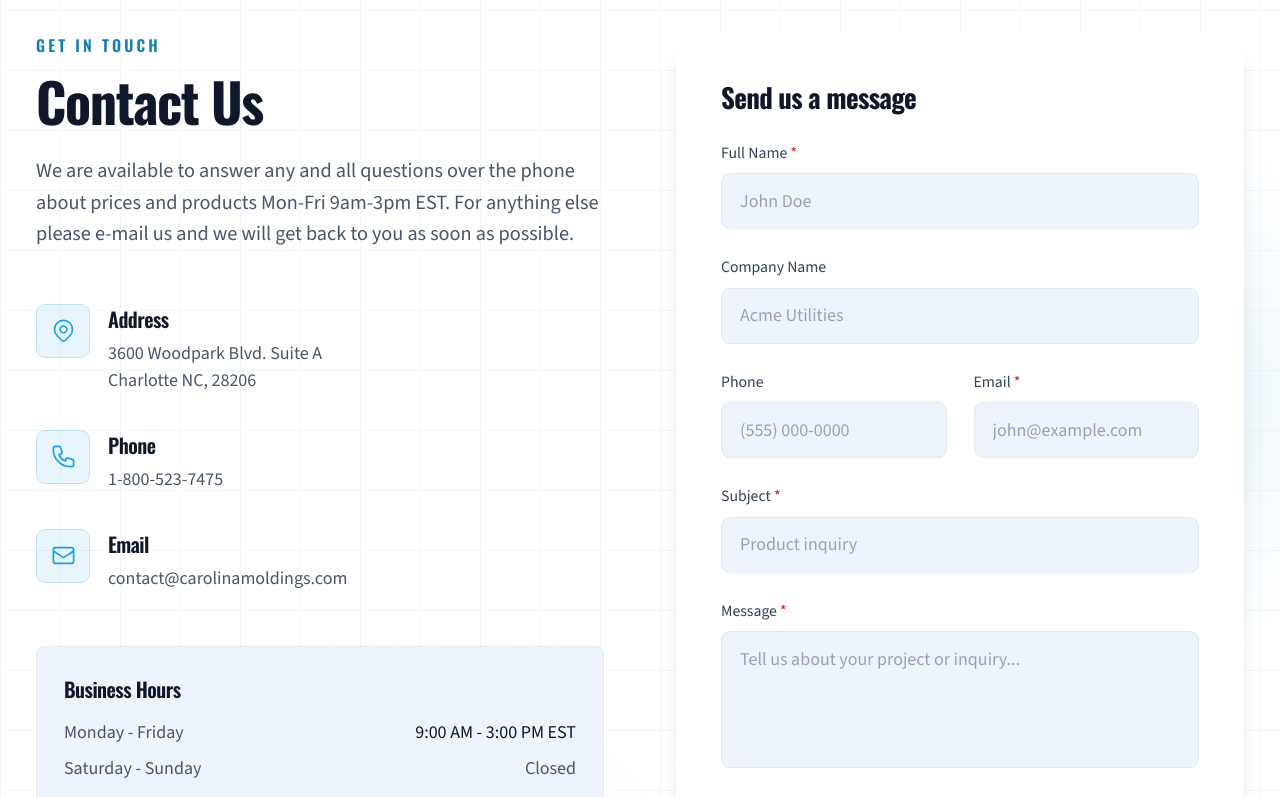
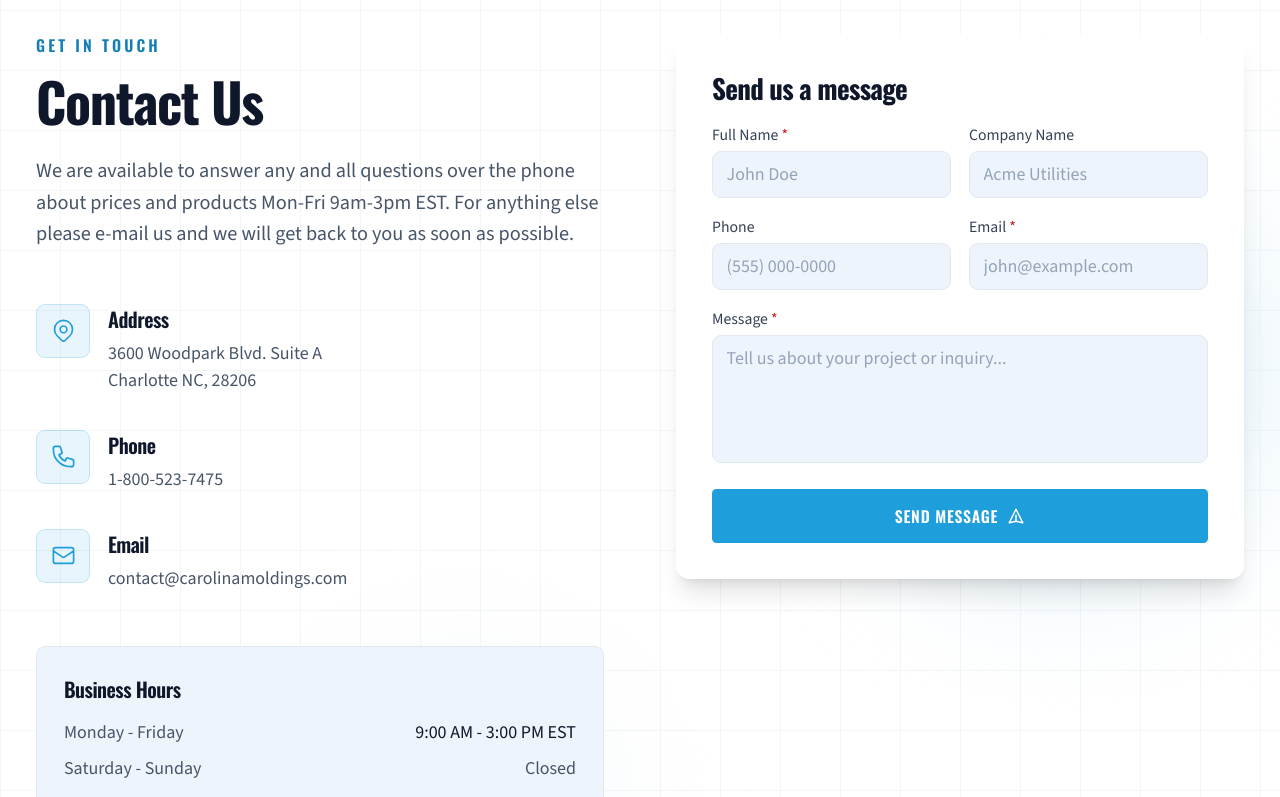
Before and after one commit to ekeyur/carolina-moldings, a Next.js app: page / in a window 1280 px wide. Shown: the part 4040-4837 px from the top of the page. Built offline with nearby package versions, Linux system fonts and the light colour scheme.

Commit message:
fix: removed subject from contact form

```diff
--- a/src/app/api/contact/route.ts
+++ b/src/app/api/contact/route.ts
@@ -4,10 +4,10 @@ import { NextResponse } from "next/server";
 const resend = new Resend(process.env.RESEND_API_KEY);
 
 export async function POST(request: Request) {
-  const { name, company, phone, email, subject, message } =
+  const { name, company, phone, email, message } =
     await request.json();
 
-  if (!name || !email || !subject || !message) {
+  if (!name || !email || !message) {
     return NextResponse.json(
       { error: "Missing required fields" },
       { status: 400 },
@@ -19,7 +19,7 @@ export async function POST(request: Request) {
       from: "Carolina Moldings <noreply@carolinamoldings.com>",
       to: "contact@carolinamoldings.com",
       replyTo: email,
-      subject: `Contact Form: ${subject}`,
+      subject: `Contact Form - ${name}`,
       html: `
         <div style="font-family: sans-serif; max-width: 600px; margin: 0 auto; padding: 24px; background: #f0f7fd; border-radius: 8px;">
           <h2 style="color: #2e7db8; margin-bottom: 24px;">New Message from Carolina Moldings Website</h2>
@@ -40,10 +40,7 @@ export async function POST(request: Request) {
               <td style="padding: 8px 0; color: #475569; font-weight: bold;">Phone</td>
               <td style="padding: 8px 0; color: #1e293b;">${phone || "Not provided"}</td>
             </tr>
-            <tr>
-              <td style="padding: 8px 0; color: #475569; font-weight: bold;">Subject</td>
-              <td style="padding: 8px 0; color: #1e293b;">${subject}</td>
-            </tr>
+
           </table>
           <div style="margin-top: 24px; padding: 16px; background: white; border-radius: 6px; border-left: 4px solid #2e7db8;">
             <p style="color: #475569; font-weight: bold; margin: 0 0 8px;">Message</p>
--- a/src/components/Contact.tsx
+++ b/src/components/Contact.tsx
@@ -9,7 +9,6 @@ export default function Contact() {
     company: "",
     phone: "",
     email: "",
-    subject: "",
     message: "",
   });
   const [status, setStatus] = useState<
@@ -25,7 +24,6 @@ export default function Contact() {
     if (!formState.email.trim()) e.email = "Email address is required.";
     else if (!/^[^\s@]+@[^\s@]+\.[^\s@]+$/.test(formState.email))
       e.email = "Please enter a valid email address.";
-    if (!formState.subject.trim()) e.subject = "Subject is required.";
     if (!formState.message.trim()) e.message = "Message is required.";
     return e;
   };
@@ -52,7 +50,6 @@ export default function Contact() {
           company: "",
           phone: "",
           email: "",
-          subject: "",
           message: "",
         });
       } else {
@@ -232,15 +229,16 @@ export default function Contact() {
 
           {/* Contact Form */}
           <ScrollAnimate animation="right" delay={200}>
-            <div className="bg-white rounded-xl p-8 lg:p-10 shadow-xl">
-              <h3 className="font-display text-2xl font-bold text-steel-900 mb-6">
+            <div className="bg-white rounded-xl p-6 lg:p-8 shadow-xl">
+              <h3 className="font-display text-2xl font-bold text-steel-900 mb-4">
                 Send us a message
               </h3>
-              <form onSubmit={handleSubmit} noValidate className="space-y-6">
+              <form onSubmit={handleSubmit} noValidate className="space-y-4">
+                <div className="grid sm:grid-cols-2 gap-4">
                   <div>
                     <label
                       htmlFor="name"
-                    className="block text-sm font-medium text-steel-700 mb-2"
+                      className="block text-sm font-medium text-steel-700 mb-1"
                     >
                       Full Name <span className="text-accent-500">*</span>
                     </label>
@@ -250,11 +248,11 @@ export default function Contact() {
                       name="name"
                       value={formState.name}
                       onChange={handleChange}
-                    className={`w-full px-4 py-3 bg-steel-50 border rounded-lg text-steel-900 placeholder-steel-400 focus:outline-none focus:ring-2 focus:border-transparent transition-all ${errors.name ? "border-accent-500 focus:ring-accent-400" : "border-steel-200 focus:ring-primary-500"}`}
+                      className={`w-full px-3 py-2 bg-steel-50 border rounded-lg text-steel-900 placeholder-steel-400 focus:outline-none focus:ring-2 focus:border-transparent transition-all ${errors.name ? "border-accent-500 focus:ring-accent-400" : "border-steel-200 focus:ring-primary-500"}`}
                       placeholder="John Doe"
                     />
                     {errors.name && (
-                    <p className="mt-1.5 text-sm text-accent-600 flex items-center gap-1">
+                      <p className="mt-1 text-sm text-accent-600 flex items-center gap-1">
                         <svg className="w-4 h-4 shrink-0" fill="currentColor" viewBox="0 0 20 20"><path fillRule="evenodd" d="M18 10a8 8 0 11-16 0 8 8 0 0116 0zm-7 4a1 1 0 11-2 0 1 1 0 012 0zm-1-9a1 1 0 00-1 1v4a1 1 0 102 0V6a1 1 0 00-1-1z" clipRule="evenodd" /></svg>
                         {errors.name}
                       </p>
@@ -264,7 +262,7 @@ export default function Contact() {
                   <div>
                     <label
                       htmlFor="company"
-                    className="block text-sm font-medium text-steel-700 mb-2"
+                      className="block text-sm font-medium text-steel-700 mb-1"
                     >
                       Company Name
                     </label>
@@ -274,16 +272,17 @@ export default function Contact() {
                       name="company"
                       value={formState.company}
                       onChange={handleChange}
-                    className="w-full px-4 py-3 bg-steel-50 border border-steel-200 rounded-lg text-steel-900 placeholder-steel-400 focus:outline-none focus:ring-2 focus:ring-primary-500 focus:border-transparent transition-all"
+                      className="w-full px-3 py-2 bg-steel-50 border border-steel-200 rounded-lg text-steel-900 placeholder-steel-400 focus:outline-none focus:ring-2 focus:ring-primary-500 focus:border-transparent transition-all"
                       placeholder="Acme Utilities"
                     />
                   </div>
+                </div>
 
-                <div className="grid sm:grid-cols-2 gap-6">
+                <div className="grid sm:grid-cols-2 gap-4">
                   <div>
                     <label
                       htmlFor="phone"
-                      className="block text-sm font-medium text-steel-700 mb-2"
+                      className="block text-sm font-medium text-steel-700 mb-1"
                     >
                       Phone
                     </label>
@@ -293,11 +292,11 @@ export default function Contact() {
                       name="phone"
                       value={formState.phone}
                       onChange={handleChange}
-                      className={`w-full px-4 py-3 bg-steel-50 border rounded-lg text-steel-900 placeholder-steel-400 focus:outline-none focus:ring-2 focus:border-transparent transition-all ${errors.phone ? "border-accent-500 focus:ring-accent-400" : "border-steel-200 focus:ring-primary-500"}`}
+                      className={`w-full px-3 py-2 bg-steel-50 border rounded-lg text-steel-900 placeholder-steel-400 focus:outline-none focus:ring-2 focus:border-transparent transition-all ${errors.phone ? "border-accent-500 focus:ring-accent-400" : "border-steel-200 focus:ring-primary-500"}`}
                       placeholder="(555) 000-0000"
                     />
                     {errors.phone && (
-                      <p className="mt-1.5 text-sm text-accent-600 flex items-center gap-1">
+                      <p className="mt-1 text-sm text-accent-600 flex items-center gap-1">
                         <svg className="w-4 h-4 shrink-0" fill="currentColor" viewBox="0 0 20 20"><path fillRule="evenodd" d="M18 10a8 8 0 11-16 0 8 8 0 0116 0zm-7 4a1 1 0 11-2 0 1 1 0 012 0zm-1-9a1 1 0 00-1 1v4a1 1 0 102 0V6a1 1 0 00-1-1z" clipRule="evenodd" /></svg>
                         {errors.phone}
                       </p>
@@ -306,7 +305,7 @@ export default function Contact() {
                   <div>
                     <label
                       htmlFor="email"
-                      className="block text-sm font-medium text-steel-700 mb-2"
+                      className="block text-sm font-medium text-steel-700 mb-1"
                     >
                       Email <span className="text-accent-500">*</span>
                     </label>
@@ -316,11 +315,11 @@ export default function Contact() {
                       name="email"
                       value={formState.email}
                       onChange={handleChange}
-                      className={`w-full px-4 py-3 bg-steel-50 border rounded-lg text-steel-900 placeholder-steel-400 focus:outline-none focus:ring-2 focus:border-transparent transition-all ${errors.email ? "border-accent-500 focus:ring-accent-400" : "border-steel-200 focus:ring-primary-500"}`}
+                      className={`w-full px-3 py-2 bg-steel-50 border rounded-lg text-steel-900 placeholder-steel-400 focus:outline-none focus:ring-2 focus:border-transparent transition-all ${errors.email ? "border-accent-500 focus:ring-accent-400" : "border-steel-200 focus:ring-primary-500"}`}
                       placeholder="john@example.com"
                     />
                     {errors.email && (
-                      <p className="mt-1.5 text-sm text-accent-600 flex items-center gap-1">
+                      <p className="mt-1 text-sm text-accent-600 flex items-center gap-1">
                         <svg className="w-4 h-4 shrink-0" fill="currentColor" viewBox="0 0 20 20"><path fillRule="evenodd" d="M18 10a8 8 0 11-16 0 8 8 0 0116 0zm-7 4a1 1 0 11-2 0 1 1 0 012 0zm-1-9a1 1 0 00-1 1v4a1 1 0 102 0V6a1 1 0 00-1-1z" clipRule="evenodd" /></svg>
                         {errors.email}
                       </p>
@@ -330,32 +329,8 @@ export default function Contact() {
 
                 <div>
                   <label
-                    htmlFor="subject"
-                    className="block text-sm font-medium text-steel-700 mb-2"
-                  >
-                    Subject <span className="text-accent-500">*</span>
-                  </label>
-                  <input
-                    type="text"
-                    id="subject"
-                    name="subject"
-                    value={formState.subject}
-                    onChange={handleChange}
-                    className={`w-full px-4 py-3 bg-steel-50 border rounded-lg text-steel-900 placeholder-steel-400 focus:outline-none focus:ring-2 focus:border-transparent transition-all ${errors.subject ? "border-accent-500 focus:ring-accent-400" : "border-steel-200 focus:ring-primary-500"}`}
-                    placeholder="Product inquiry"
-                  />
-                  {errors.subject && (
-                    <p className="mt-1.5 text-sm text-accent-600 flex items-center gap-1">
-                      <svg className="w-4 h-4 shrink-0" fill="currentColor" viewBox="0 0 20 20"><path fillRule="evenodd" d="M18 10a8 8 0 11-16 0 8 8 0 0116 0zm-7 4a1 1 0 11-2 0 1 1 0 012 0zm-1-9a1 1 0 00-1 1v4a1 1 0 102 0V6a1 1 0 00-1-1z" clipRule="evenodd" /></svg>
-                      {errors.subject}
-                    </p>
-                  )}
-                </div>
-
-                <div>
-                  <label
                     htmlFor="message"
-                    className="block text-sm font-medium text-steel-700 mb-2"
+                    className="block text-sm font-medium text-steel-700 mb-1"
                   >
                     Message <span className="text-accent-500">*</span>
                   </label>
@@ -365,11 +340,11 @@ export default function Contact() {
                     value={formState.message}
                     onChange={handleChange}
                     rows={4}
-                    className={`w-full px-4 py-3 bg-steel-50 border rounded-lg text-steel-900 placeholder-steel-400 focus:outline-none focus:ring-2 focus:border-transparent transition-all resize-none ${errors.message ? "border-accent-500 focus:ring-accent-400" : "border-steel-200 focus:ring-primary-500"}`}
+                    className={`w-full px-3 py-2 bg-steel-50 border rounded-lg text-steel-900 placeholder-steel-400 focus:outline-none focus:ring-2 focus:border-transparent transition-all resize-none ${errors.message ? "border-accent-500 focus:ring-accent-400" : "border-steel-200 focus:ring-primary-500"}`}
                     placeholder="Tell us about your project or inquiry..."
                   />
                   {errors.message && (
-                    <p className="mt-1.5 text-sm text-accent-600 flex items-center gap-1">
+                    <p className="mt-1 text-sm text-accent-600 flex items-center gap-1">
                       <svg className="w-4 h-4 shrink-0" fill="currentColor" viewBox="0 0 20 20"><path fillRule="evenodd" d="M18 10a8 8 0 11-16 0 8 8 0 0116 0zm-7 4a1 1 0 11-2 0 1 1 0 012 0zm-1-9a1 1 0 00-1 1v4a1 1 0 102 0V6a1 1 0 00-1-1z" clipRule="evenodd" /></svg>
                       {errors.message}
                     </p>
@@ -377,13 +352,13 @@ export default function Contact() {
                 </div>
 
                 {status === "success" && (
-                  <div className="p-4 bg-green-50 border border-green-200 rounded-lg text-green-700 text-sm font-medium">
+                  <div className="p-3 bg-green-50 border border-green-200 rounded-lg text-green-700 text-sm font-medium">
                     Message sent! We&apos;ll get back to you as soon as
                     possible.
                   </div>
                 )}
                 {status === "error" && (
-                  <div className="p-4 bg-red-50 border border-red-200 rounded-lg text-red-700 text-sm font-medium">
+                  <div className="p-3 bg-red-50 border border-red-200 rounded-lg text-red-700 text-sm font-medium">
                     Something went wrong. Please try again or email us directly.
                   </div>
                 )}
```
Lines whose indentation alone changed are shown as unchanged.
